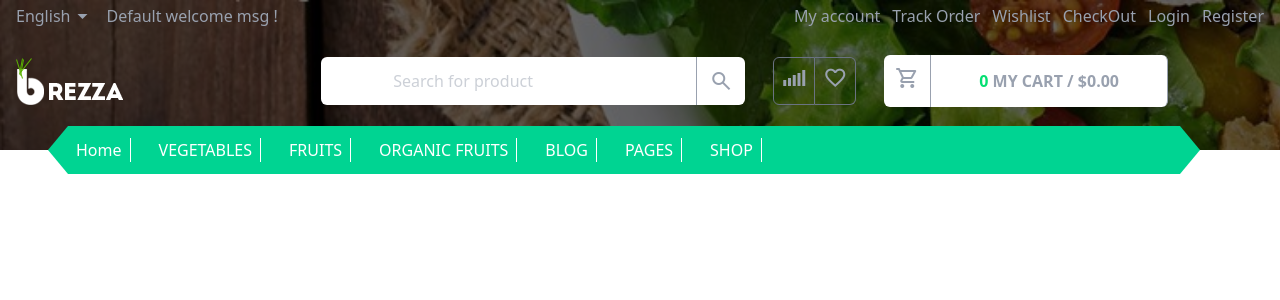
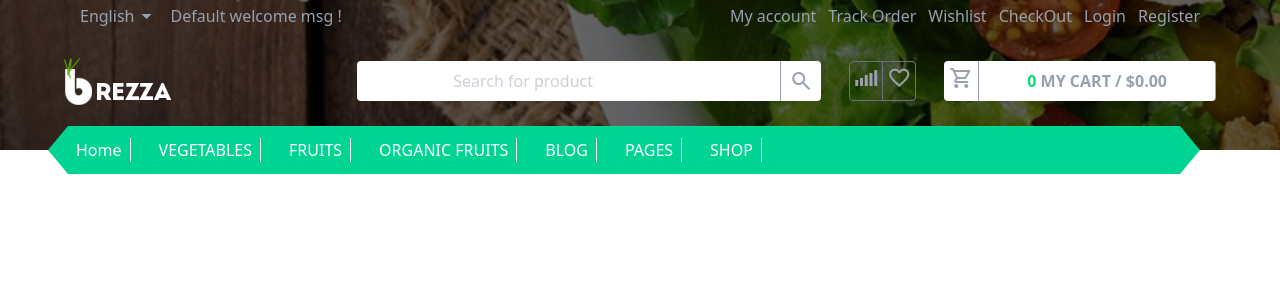
Before and after one commit to nazisharifi2025/my-brezza-app, a React (Vite) app: page / in a window 1280 px wide. Shown: the top 300 px of the page. Built offline with nearby package versions, Linux system fonts and the light colour scheme.

Commit message:
Header-componnint added

```diff
--- a/src/componnint/HeaderOne.jsx
+++ b/src/componnint/HeaderOne.jsx
@@ -5,7 +5,7 @@ export default function HeaderOne(){
             {/* One Bakhsh start */}
             <div className="bg-[rgba(0,0,0,0.6)] relative flex flex-col justify-between h-full w-full">
                 {/* nave one start */}
-            <nav className="flex justify-between p-4 h-6 items-center">
+            <nav className="flex w-[90%] mx-auto justify-between p-4 h-6 items-center">
                 <div className="flex space-x-3 ">
                  <p className="flex justify-center items-center h-full">English
                     <span class="material-symbols-outlined">
@@ -26,27 +26,27 @@ export default function HeaderOne(){
             </nav>
             {/* nav one endded */}
             {/* start logo and input */}
-            <div className="w-[90%] h-full mx-4 mb-5 flex justify-between items-center">
+            <div className="w-[90%] mx-auto h-full  mb-5 flex justify-between items-center">
                 <img src={logo} alt="" />
                 {/* logo endedd */}
                 {/* input start */}
                 <div className="flex gap-7">
                     {/* search start */}
                 <div className="flex items-center">
-                    <input type="search" placeholder="Search for product" className="bg-white py-3 px-18 border-r border-gray-400 rounded-md rounded-r-none" />
-                    <span class="material-symbols-outlined p-3 bg-white rounded-md rounded-l-none">
+                    <input type="search" placeholder="Search for product" className="bg-white py-2 px-24 border-r border-gray-400 rounded-sm rounded-r-none" />
+                    <span class="material-symbols-outlined p-2 bg-white rounded-sm rounded-l-none">
                      search
                 </span>
                 </div>
                 {/* search ended */}
                 {/* like start */}
                 <div className="flex items-center">
-                    <button className="border border-gray-500 p-2 rounded-md rounded-r-none">
+                    <button className="border border-gray-500 p-1 rounded-sm rounded-r-none">
                         <span class="material-symbols-outlined  hover:cursor-pointer hover:text-green-500">
 android_cell_5_bar
 </span>
                     </button>
-                    <button className="border border-l-0 border-gray-500 p-2 rounded-md rounded-l-none">
+                    <button className="border border-l-0 border-gray-500 p-1 rounded-sm rounded-l-none">
                         <span class="material-symbols-outlined  hover:cursor-pointer hover:text-green-500">
 favorite
 </span>
@@ -55,18 +55,19 @@ favorite
                 {/* like endded */}
                 {/* add to cart start */}
                 <div className="flex items-center">
-                    <button className="p-[11px] border-r border-gray-400 bg-white rounded-md rounded-r-none">
+                    <button className="p-[5px] border-r border-gray-400 bg-white rounded-sm rounded-r-none">
                         <span class="material-symbols-outlined">
 shopping_cart
 </span>
                     </button>
-                    <button className="py-3.5 px-12 border-r font-bold border-gray-400 bg-white rounded-md rounded-l-none">
+                    <button className="py-2 px-12 border-r font-bold border-gray-400 bg-white rounded-sm rounded-l-none">
                         <span className="text-green-400">0</span> MY CART / $0.00
                     </button>
                 </div>
                 {/* added to cart endedd */}
                 </div>
             </div>
+            {/* navbar start */}
              <div className="flex space-x-5 px-5 p-3 h-fit custom-clip bg-emerald-400 w-[90%] -bottom-6 left-12 text-white mx-auto absolute">
                 <li className=" h-[60%] px-2 border-r border-white hover:cursor-pointer font-medium list-none">Home</li>
                 <li className=" h-[60%] px-2 border-r border-white hover:cursor-pointer font-medium list-none">VEGETABLES</li>
```
